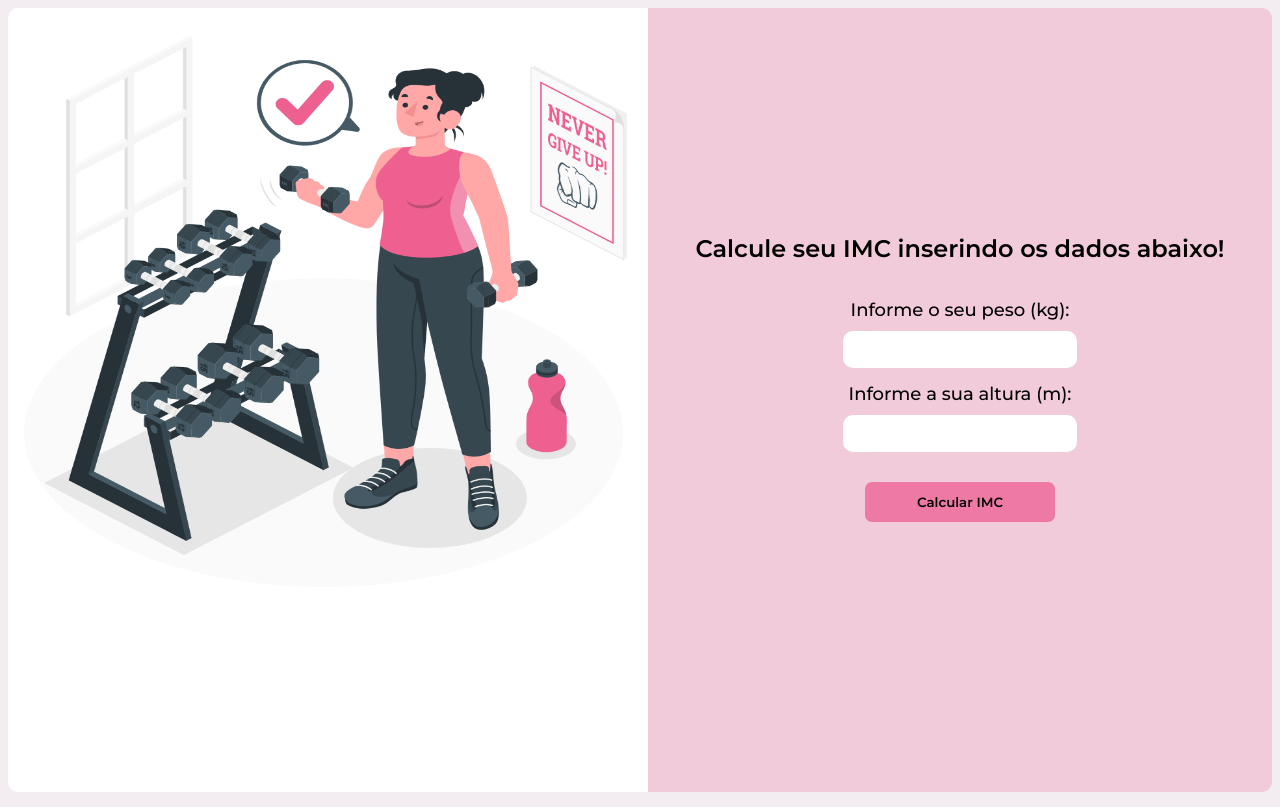
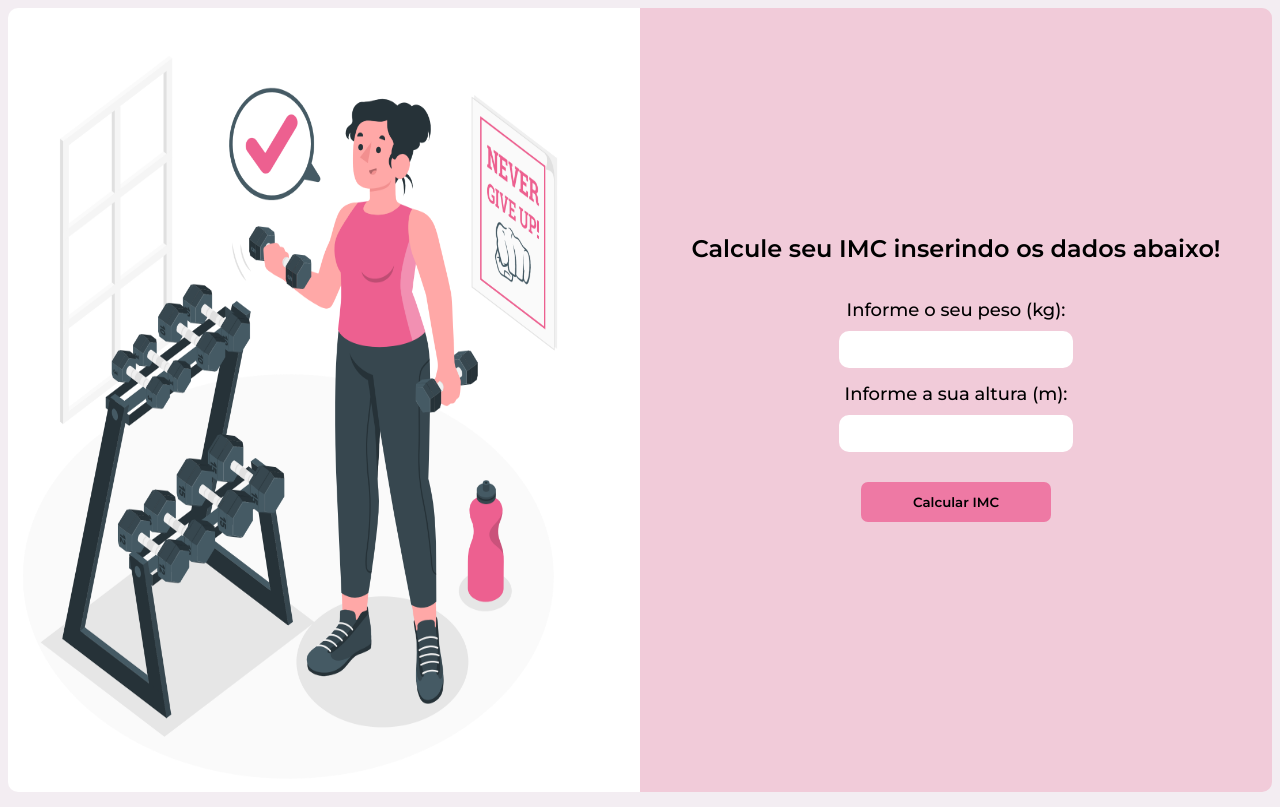
Before and after one commit to DaniScoton/Projeto-IMC, a plain HTML site: page index.html in a window 1280 px wide. Drawn offline with Linux system fonts and the light colour scheme; a web font is replaced by a local one.

Commit message:
alterações css

```diff
--- a/style.css
+++ b/style.css
@@ -85,9 +85,9 @@ label{
 }
 
 img{
-    width: 650px;
-    height: 580px;
-    padding: 10px 5px 5px 5px;
+    width: 45vw;
+    height: 95vh;
+    padding: 25px 5px 10px 5px;
 }
 
 .div-span{
```
